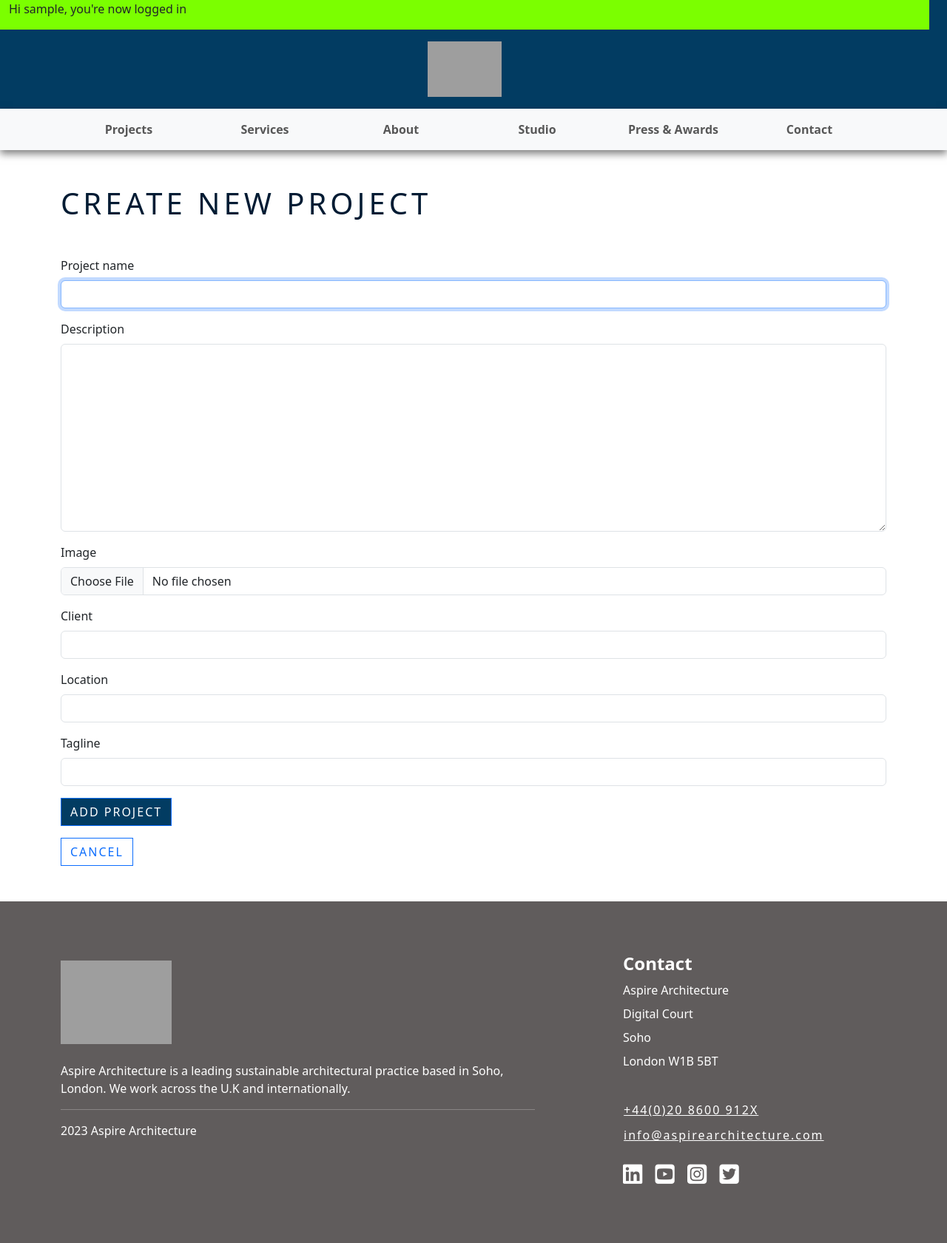
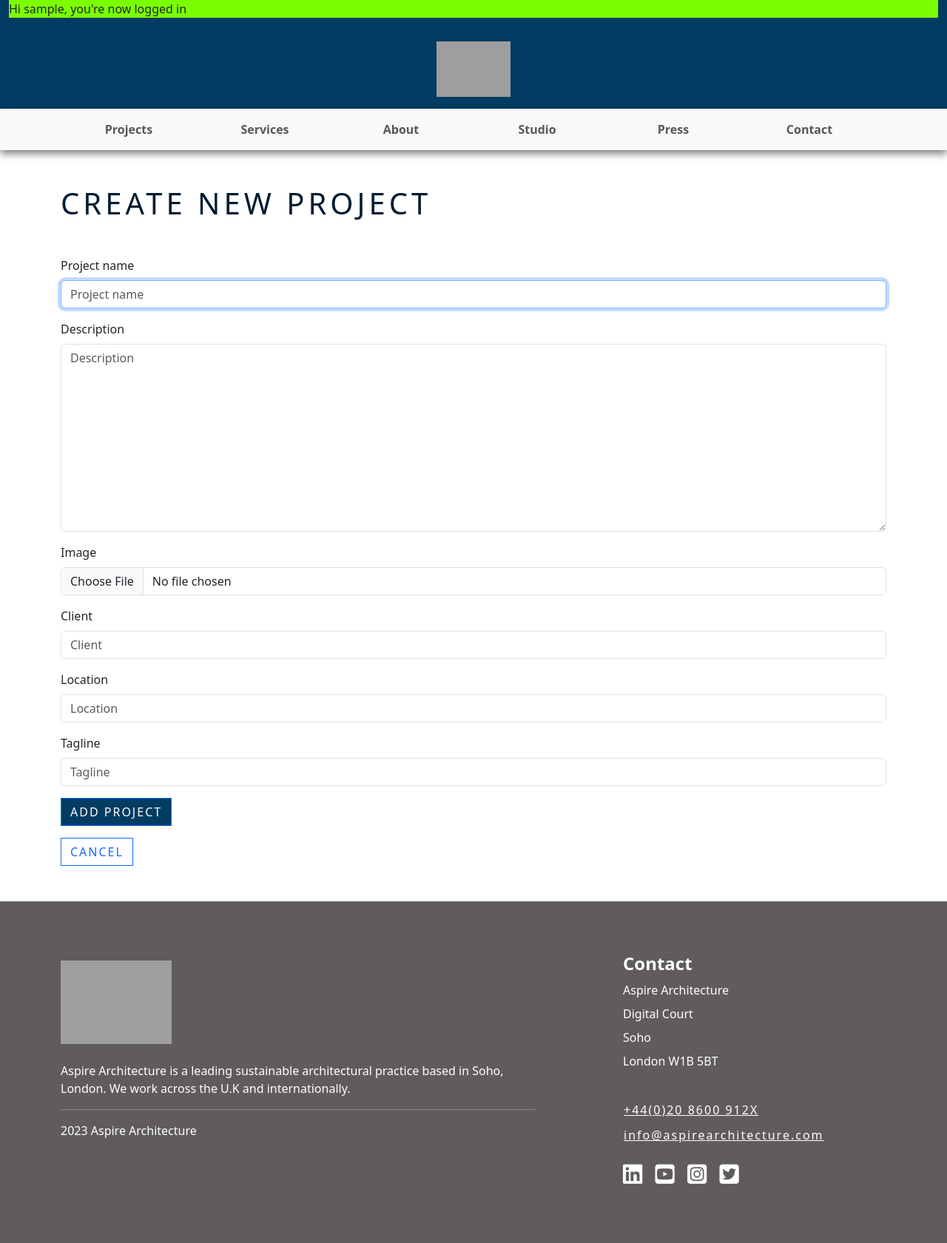
Before and after one commit to lewis-worsley/aspire-architecture, a Django app: page /project/create/ in a window 1280 px wide. Shown: the whole page at 74% size. Run offline with Django 3.2, Linux system fonts and the light colour scheme; the visitor is signed in with stand-in values (Sample User, id 1); some libraries are stand-ins or nearby versions; grey boxes are pictures that could not be loaded.

Commit message:
Limit queryset applied to projects & model updated

```diff
--- a/project/admin.py
+++ b/project/admin.py
@@ -5,9 +5,9 @@ from project.models import Project
 # Register your models here.
 
 class ProjectAdmin(admin.ModelAdmin):
-    list_display = ("project_name", "status", "created_on", "updated_on",)
+    list_display = ("project_name", "created_on", "updated_on",)
     search_fields = ("project_name", "description")
     prepopulated_fields = {"slug": ("project_name",)}
-    list_filter = ("status", "created_on")
+    list_filter = ["created_on"]
 
 admin.site.register(Project, ProjectAdmin)
--- a/project/forms.py
+++ b/project/forms.py
@@ -12,6 +12,7 @@ class ProjectForm(forms.ModelForm):
             'featured_image',
             'client_name',
             'location',
+            'finished',
             'tagline'
             ]
 
@@ -25,18 +26,6 @@ class UpdateProjectForm(forms.ModelForm):
             'featured_image',
             'client_name',
             'location',
+            'finished',
             'tagline'
             ]
-
-
-    # def save(self, commit=True):
-    #     project = self.instance
-    #     project.project_name = self.cleaned_data['project_name']
-    #     project.description = self.cleaned_data['description']
-    #     project.client_name = self.cleaned_data['client_name']
-    #     project.location = self.cleaned_data['location']
-    #     project.tagline = self.cleaned_data['tagline']
-
-    #     if commit:
-    #         project.save()
-    #     return project
--- a/project/models.py
+++ b/project/models.py
@@ -3,7 +3,6 @@ from django.db import models
 from cloudinary.models import CloudinaryField
 
 # Create your models here.
-STATUS = ((0, "Draft"), (1, "Pending Approval"), (2, "Published"))
 
 class Project(models.Model):
     project_name = models.CharField(max_length=30, unique=True)
@@ -14,7 +13,6 @@ class Project(models.Model):
     location = models.CharField(max_length=50)
     updated_on = models.DateTimeField(auto_now=True)
     created_on = models.DateTimeField(auto_now_add=True)
-    status = models.IntegerField(choices=STATUS, default=0)
     finished = models.BooleanField(default=False)
     tagline = models.CharField(max_length=50)
 
--- a/project/templates/project/create_new_project.html
+++ b/project/templates/project/create_new_project.html
@@ -4,50 +4,49 @@
 
 {% if user.is_staff == True %}
 
-<div>
 <div class="container my-5">
+
     <div>
         <h1 class="mb-5">CREATE NEW PROJECT</h1>
     </div>
 
-        <div>
+
     <form method="post" enctype="multipart/form-data">{% csrf_token %}
 
         <div class="mb-3">
             <label for="id_project_name" class="form-label">Project name</label>
-                    <input type="text" class="form-control" id="id_project_name" name="project_name" required autofocus>
+            <input type="text" class="form-control" name="project_name" id="id_project_name" placeholder="Project name" required autofocus>
         </div>
         <div class="mb-3">
-                    <label for="id_description" class="form-label">Description</label>
-                    <textarea type="text" class="form-control" id="id_descripion" name="description" cols="30" rows="10"
+            <label for="id_descripion" class="form-label">Description</label>
+            <textarea type="text" class="form-control" name="description" id="id_descripion" placeholder="Description" cols="30" rows="10"
                 required></textarea>
         </div>
         <div class="mb-3">
             <label for="id_image" class="form-label">Image</label>
-                    <input type="file" class="form-control" id="id_image" name="image" accept=".jpg">
+            <input type="file" class="form-control" name="featured_image" id="id_image" accept=".jpg">
         </div>
         <div class="mb-3">
             <label for="id_client_name" class="form-label">Client</label>
-                    <input type="text" class="form-control" id="id_client_name" name="client" required>
+            <input type="text" class="form-control" name="client_name" id="id_client_name" placeholder="Client" required>
         </div>
-                <div>
         <div class="mb-3">
             <label for="id_location" class="form-label">Location</label>
-                        <input type="text" class="form-control" id="id_location" name="location" required>
+            <input type="text" class="form-control" name="location" id="id_location" placeholder="Location" required>
         </div>
         <div class="mb-3">
             <label for="id_tagline" class="form-label">Tagline</label>
-                        <input type="text" class="form-control" id="id_tagline" name="tagline" required>
+            <input type="text" class="form-control" name="tagline" id="id_tagline" placeholder="Tagline" required>
         </div>
 
         <button type="submit" class="btn btn-primary mb-3">ADD PROJECT</button>
+
     </form>
 
     <div>
         <a href="{% url 'home' %}" class="btn btn-outline-primary">CANCEL</a>
     </div>
-        </div>
-    </div>
+
 </div>
 
 {% else %}
--- a/project/views.py
+++ b/project/views.py
@@ -11,11 +11,10 @@ def home_view(request):
 
     context = {}
 
-    projects = Project.objects.all()
-    context['projects'] = projects
+    context['listOne'] = Project.objects.filter(finished=False)[:3]
+    context['listTwo'] = Project.objects.filter(finished=True)[:3]
 
     return render(request, 'project/home.html', context)
-
 
 def create_project_view(request):
 
--- a/templates/snippets/header.html
+++ b/templates/snippets/header.html
@@ -1,38 +1,29 @@
 <!-- HEADER -->
-
 <header id="header" class="row no-gutters">
-  <div class="row">
-
+  <div>
       {% if user.is_staff == True %}
-
       <div style="background-color: rgb(123, 255, 0);" class="no-gutters">
           <p>Hi {{user}}, you're now logged in</p>
       </div>
-
       {% else %}
       {% endif %}
-
       <div class="container p-3">
-
           <div class="col text-center">
               <a href="/"><img
                   src="https://res.cloudinary.com/dys7tcjln/image/upload/v1681817225/Aspire_logo_WHITE_vye9ka.png"
                   alt="Aspire Architecture logo" width="100px" class="img-fluid"></a>
           </div>
-
       </div>
   </div>
-
-  <nav class="navbar navbar-expand-lg bg-body-tertiary d-none d-lg-block">
-    <div class="container">
-      <button class="navbar-toggler" type="button" data-bs-toggle="collapse" data-bs-target="#navbarSupportedContent"
-        aria-controls="navbarSupportedContent" aria-expanded="false" aria-label="Toggle navigation">
+  <nav class="navbar navbar-expand-md bg-body-tertiary">
+      <div class="container justify-content-center">
+          <button class="navbar-toggler" type="button" data-bs-toggle="collapse" data-bs-target="#navbarSupportedContent" aria-controls="navbarSupportedContent" aria-expanded="false" aria-label="Toggle navigation">
           <span class="navbar-toggler-icon"></span>
           </button>
           <div class="collapse navbar-collapse" id="navbarSupportedContent">
               <ul class="navbar-nav me-auto mb-2 mb-lg-0 container nav-justified fw-semibold">
                   <li class="nav-item col">
-            <a class="nav-link" aria-current="page" href="#projects">Projects</a>
+                      <a class="nav-link" aria-current="page" href="projects">Projects</a>
                   </li>
                   <li class="nav-item col">
                       <a class="nav-link" href="#services">Services</a>
@@ -44,7 +35,7 @@
                       <a class="nav-link" href="#">Studio</a>
                   </li>
                   <li class="nav-item col">
-            <a class="nav-link" href="#">Press & Awards</a>
+                      <a class="nav-link" href="#">Press</a>
                   </li>
                   <li class="nav-item col">
                       <a class="nav-link" href="#contact">Contact</a>
@@ -55,5 +46,4 @@
   </nav>
   </div>
 </header>
-
 <!-- END HEADER -->
```
Also changed, not shown: project/templates/project/edit_project.html (+14 -16 lines), project/templates/project/projects.html (+2 -11 lines), templates/stats.html (+4 -4 lines), project/migrations/0007_remove_project_status.py (added). Lines whose indentation alone changed are shown as unchanged.
